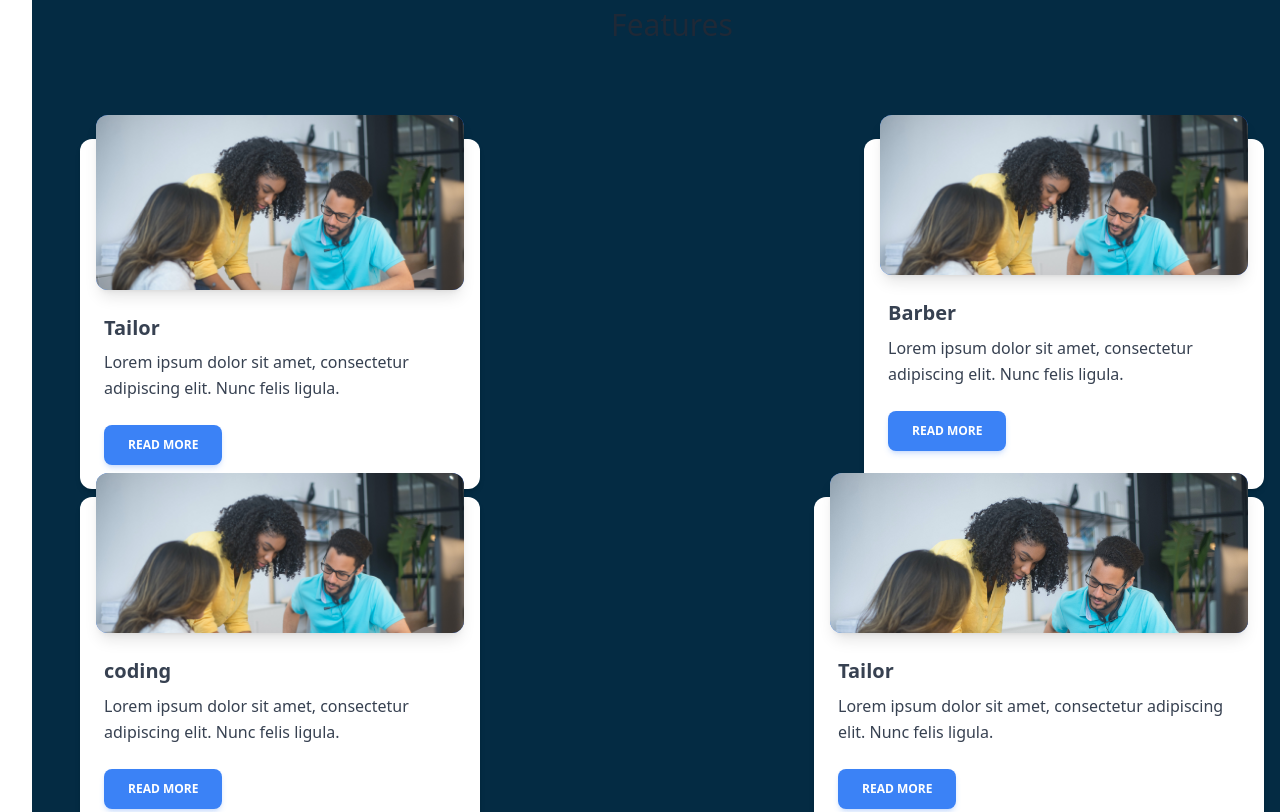
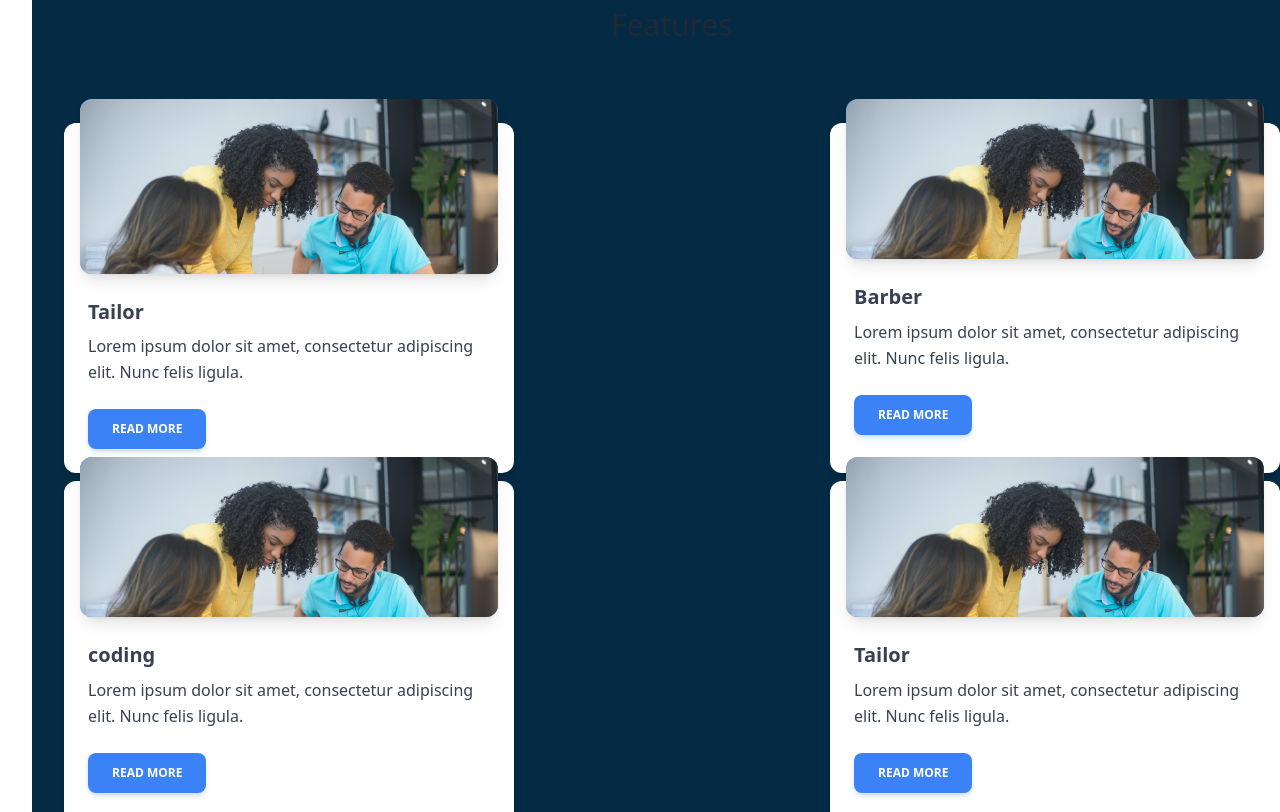
Before and after one commit to LadegbayeStella/paveHQ, a plain HTML site: page index.html in a window 1280 px wide. Shown: the part 900-1712 px from the top of the page. Drawn offline with nearby package versions, Linux system fonts and the light colour scheme.

Commit message:
change the width to 450

```diff
--- a/index.html
+++ b/index.html
@@ -78,8 +78,8 @@
 
     <section class=" w-full  bg-[#042B43] p-8">
            <h1 class="title text-3xl text-center ">Features</h1>
-           <div class=" flex p-4 justify-between gap-2 mt-20 flex-wrap">
-            <div class="relative flex w-[400px] h-[350px] flex-col rounded-xl bg-white bg-clip-border text-gray-700 shadow-md">
+           <div class=" flex justify-between gap-2 mt-20 flex-wrap">
+            <div class="relative flex w-[450px] h-[350px] flex-col rounded-xl bg-white bg-clip-border text-gray-700 shadow-md">
               <div class="relative mx-4 h-[500px] -mt-6  overflow-hidden rounded-xl bg-blue-gray-500 bg-clip-border text-white shadow-lg shadow-blue-gray-500/40 bg-gradient-to-r from-blue-500 to-blue-600">
                 <img
                 src="./img/pexels-kampus-production-8204326.jpg"
@@ -100,7 +100,7 @@
                 </button>
               </div>
             </div>
-            <div class="relative flex w-[400px] h-[350px] flex-col rounded-xl bg-white bg-clip-border text-gray-700 shadow-md">
+            <div class="relative flex w-[450px] h-[350px] flex-col rounded-xl bg-white bg-clip-border text-gray-700 shadow-md">
               <div class="relative mx-4 -mt-6 h-40 overflow-hidden rounded-xl bg-blue-gray-500 bg-clip-border text-white shadow-lg shadow-blue-gray-500/40 bg-gradient-to-r from-blue-500 to-blue-600">
                 <img
                 src="./img/pexels-kampus-production-8204326.jpg"
@@ -121,7 +121,7 @@
                 </button>
               </div>
             </div>
-            <div class="relative flex w-[400px] h-[350px] flex-col rounded-xl bg-white bg-clip-border text-gray-700 shadow-md">
+            <div class="relative flex w-[450px] h-[350px] flex-col rounded-xl bg-white bg-clip-border text-gray-700 shadow-md">
               <div class="relative mx-4 -mt-6 h-40 overflow-hidden rounded-xl bg-blue-gray-500 bg-clip-border text-white shadow-lg shadow-blue-gray-500/40 bg-gradient-to-r from-blue-500 to-blue-600">
                 <img
                 src="./img/pexels-kampus-production-8204326.jpg"
```
